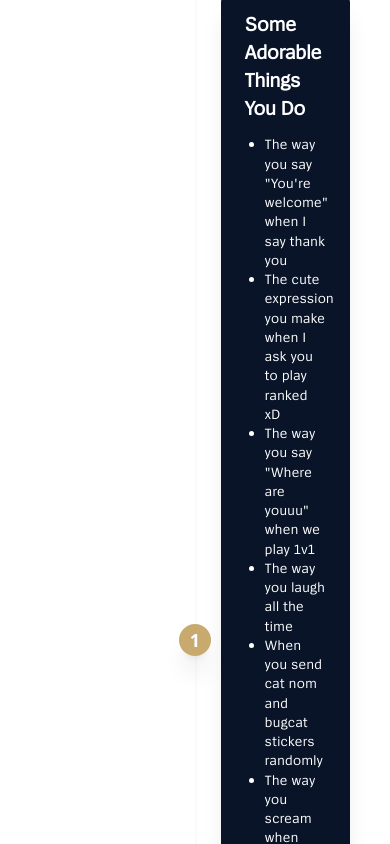
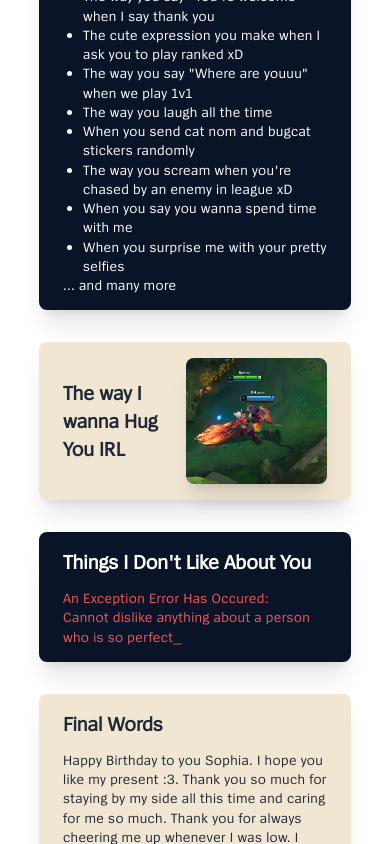
Before and after one commit to DEF4LT-303/League-Landing-Page, a Next.js app: page / in a window 390 px wide. Shown: the part 2940-3784 px from the top of the page. Built offline with nearby package versions, Linux system fonts and the light colour scheme.

Commit message:
responsive fixed

```diff
--- a/app/page.jsx
+++ b/app/page.jsx
@@ -3,7 +3,7 @@
 import Card from '@/components/Card';
 import Footer from '@/components/Footer';
 import Header from '@/components/Header';
-import { useState } from 'react';
+import { useEffect, useState } from 'react';
 import Fade from 'react-reveal/Fade';
 import 'react-vertical-timeline-component/style.min.css';
 
@@ -36,6 +36,7 @@ const Home = () => {
   const [submissionSuccess, setSubmissionSuccess] = useState(false);
   const [isSubmitting, setIsSubmitting] = useState(false);
   const [error, setError] = useState(false);
+  const [isMobile, setIsMobile] = useState(false);
 
   const hideSuccessAlert = () => {
     setSubmissionSuccess(false);
@@ -76,6 +77,23 @@ const Home = () => {
       setIsSubmitting(false);
     }
   };
+
+  useEffect(() => {
+    const checkWindowWidth = () => {
+      setIsMobile(window.innerWidth <= 768); // Adjust the threshold as needed
+    };
+
+    // Add an event listener to check window width when it's resized
+    window.addEventListener('resize', checkWindowWidth);
+
+    // Initial check
+    checkWindowWidth();
+
+    // Clean up the event listener when the component unmounts
+    return () => {
+      window.removeEventListener('resize', checkWindowWidth);
+    };
+  }, []);
 
   return (
     <>
@@ -149,6 +167,8 @@ const Home = () => {
       )}
 
       <section className='w-full  mt-10 mb-10'>
+        {!isMobile ? (
+          <>
             <h2 className='golden_gradient text-center'>Speical Notes</h2>
             <div className=''>
               <div className='relative wrap overflow-hidden p-10 h-full'>
@@ -168,13 +188,19 @@ const Home = () => {
                           Some Adorable Things You Do
                         </h3>
                         <div className='text-sm leading-snug tracking-wide text-white text-opacity-100 font-spiegel'>
-                      <ul style={{ listStyleType: 'disc', marginLeft: '20px' }}>
+                          <ul
+                            style={{
+                              listStyleType: 'disc',
+                              marginLeft: '20px'
+                            }}
+                          >
                             <li>
-                          The way you say "You're welcome" when I say thank you
+                              The way you say "You're welcome" when I say thank
+                              you
                             </li>
                             <li>
-                          The cute expression you make when I ask you to play
-                          ranked xD
+                              The cute expression you make when I ask you to
+                              play ranked xD
                             </li>
                             <li>
                               The way you say "Where are youuu" when we play 1v1
@@ -184,11 +210,13 @@ const Home = () => {
                               When you send cat nom and bugcat stickers randomly
                             </li>
                             <li>
-                          The way you scream when you're chased by an enemy in
-                          league xD
+                              The way you scream when you're chased by an enemy
+                              in league xD
                             </li>
                             <li>When you say you wanna spend time with me</li>
-                        <li>When you surprise me with your pretty selfies</li>
+                            <li>
+                              When you surprise me with your pretty selfies
+                            </li>
                           </ul>
                           ... and many more
                         </div>
@@ -238,7 +266,8 @@ const Home = () => {
 
                         <p className='text-sm leading-snug tracking-wide text-[#f65757] text-opacity-100 font-spiegel'>
                           An Exception Error Has Occured: <br />
-                      Cannot dislike anything about a person who is so perfect_
+                          Cannot dislike anything about a person who is so
+                          perfect_
                         </p>
                       </div>
                     </Fade>
@@ -257,10 +286,11 @@ const Home = () => {
                           Final Words
                         </h3>
                         <p className='text-sm font-medium leading-snug tracking-wide text-gray-800 text-opacity-100 font-spiegel'>
-                      Happy Birthday to you Sophia. I hope you like my present
-                      :3. Thank you so much for staying by my side all this time
-                      and caring for me so much. Thank you for always cheering
-                      me up whenever I was low. I love you a lot 💖
+                          Happy Birthday to you Sophia. I hope you like my
+                          present :3. Thank you so much for staying by my side
+                          all this time and caring for me so much. Thank you for
+                          always cheering me up whenever I was low. I love you a
+                          lot 💖
                         </p>
                       </div>
                     </Fade>
@@ -268,6 +298,96 @@ const Home = () => {
                 </div>
               </div>
             </div>
+          </>
+        ) : (
+          <>
+            <div className='flex flex-col items-center justify-center'>
+              <Fade right>
+                <div className='order-1 bg-[#091428] rounded-lg shadow-xl px-6 py-4 w-4/5 my-4'>
+                  <h3 className='mb-3 font-bold text-white text-xl font-spiegel'>
+                    Some Adorable Things You Do
+                  </h3>
+                  <div className='text-sm leading-snug tracking-wide text-white text-opacity-100 font-spiegel'>
+                    <ul
+                      style={{
+                        listStyleType: 'disc',
+                        marginLeft: '20px'
+                      }}
+                    >
+                      <li>
+                        The way you say "You're welcome" when I say thank you
+                      </li>
+                      <li>
+                        The cute expression you make when I ask you to play
+                        ranked xD
+                      </li>
+                      <li>
+                        The way you say "Where are youuu" when we play 1v1
+                      </li>
+                      <li>The way you laugh all the time</li>
+                      <li>
+                        When you send cat nom and bugcat stickers randomly
+                      </li>
+                      <li>
+                        The way you scream when you're chased by an enemy in
+                        league xD
+                      </li>
+                      <li>When you say you wanna spend time with me</li>
+                      <li>When you surprise me with your pretty selfies</li>
+                    </ul>
+                    ... and many more
+                  </div>
+                </div>
+              </Fade>
+
+              <Fade left>
+                <div className='order-1 bg-[#F0E6D2] rounded-lg shadow-xl w-4/5 px-6 py-4 my-4'>
+                  <div className='flex flex-row gap-2 items-center'>
+                    <h3 className=' font-bold text-gray-800 text-xl font-spiegel'>
+                      The way I wanna Hug You IRL
+                    </h3>
+                    <div className='sm:w-full flex justify-end'>
+                      <img
+                        src='/assets/images/image.png'
+                        alt='hug'
+                        className='rounded-lg shadow-xl overflow-hidden'
+                        height={300}
+                        width={300}
+                      />
+                    </div>
+                  </div>
+                </div>
+              </Fade>
+
+              <Fade right>
+                <div className='order-1 bg-[#091428] rounded-lg shadow-xl w-4/5 px-6 py-4 my-4'>
+                  <h3 className='mb-3 font-bold text-white text-xl font-spiegel'>
+                    Things I Don't Like About You
+                  </h3>
+
+                  <p className='text-sm leading-snug tracking-wide text-[#f65757] text-opacity-100 font-spiegel'>
+                    An Exception Error Has Occured: <br />
+                    Cannot dislike anything about a person who is so perfect_
+                  </p>
+                </div>
+              </Fade>
+
+              <Fade left>
+                <div className='order-1 bg-[#F0E6D2] rounded-lg shadow-xl w-4/5 px-6 py-4 my-4'>
+                  <h3 className='mb-3 font-bold text-gray-800 text-xl font-spiegel'>
+                    Final Words
+                  </h3>
+                  <p className='text-sm font-medium leading-snug tracking-wide text-gray-800 text-opacity-100 font-spiegel'>
+                    Happy Birthday to you Sophia. I hope you like my present :3.
+                    Thank you so much for staying by my side all this time and
+                    caring for me so much. Thank you for always cheering me up
+                    whenever I was low. I love you a lot 💖
+                  </p>
+                </div>
+              </Fade>
+            </div>
+          </>
+        )}
       </section>
       <Footer />
     </>
```
Lines whose indentation alone changed are shown as unchanged.
